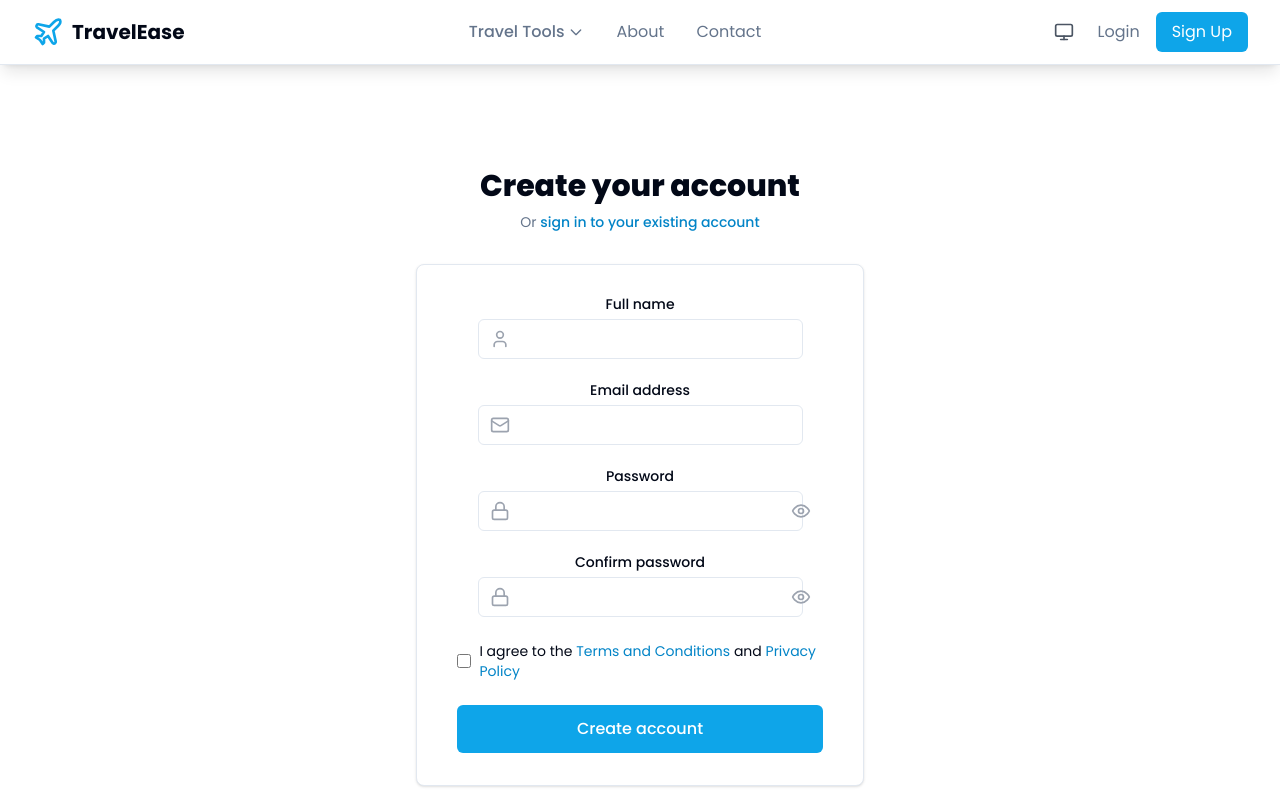
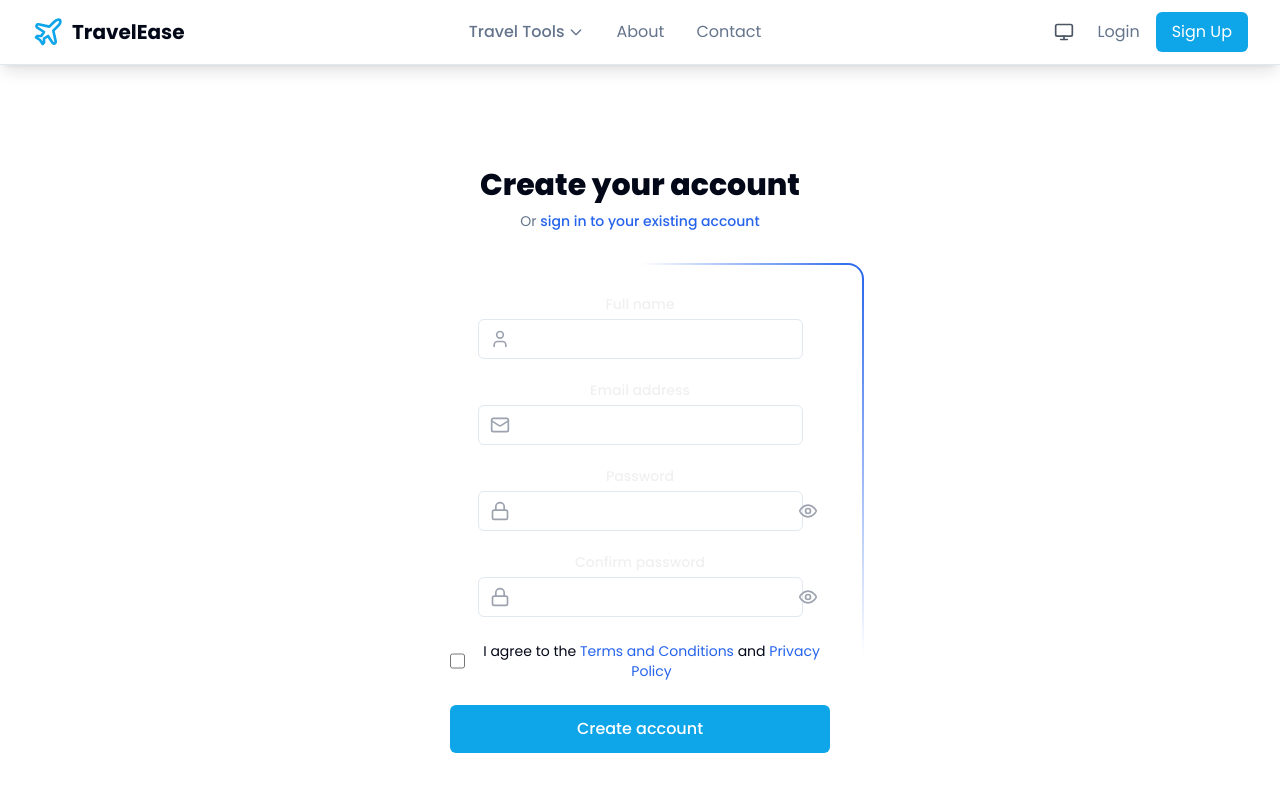
Before and after one commit to ayushiiaggarwall/go-explore-co, a React (Vite) app: page /register in a window 1280 px wide. Shown: the top 800 px of the page. Built offline with nearby package versions, Linux system fonts and the light colour scheme; no server answers.

Commit message:
Add Bauhaus card effect
Added the Bauhaus card effect to the login and signup panels. This includes creating the `bauhaus-card.tsx` component and integrating it into the project. The effect provides a unique visual style to the edges of these panels.

```diff
--- /dev/null
+++ b/src/components/ui/bauhaus-card.tsx
@@ -0,0 +1,104 @@
+"use client";
+import React, { useEffect, useRef } from "react";
+
+const BAUHAUS_CARD_STYLES = `
+.bauhaus-card {
+  position: relative;
+  z-index: 555;
+  width: 100%;
+  display: grid;
+  place-content: center;
+  place-items: center;
+  text-align: center;
+  box-shadow: 1px 12px 25px rgb(0,0,0/78%);
+  border-radius: var(--card-radius, 20px);
+  border: var(--card-border-width, 2px) solid transparent;
+  --rotation: 4.2rad;
+  background-image:
+    linear-gradient(var(--card-bg, #151419), var(--card-bg, #151419)),
+    linear-gradient(calc(var(--rotation,4.2rad)), var(--card-accent, #156ef6) 0, var(--card-bg, #151419) 30%, transparent 80%);
+  background-origin: border-box;
+  background-clip: padding-box, border-box;
+  color: var(--card-text-main, #f0f0f1);
+  padding: 2rem;
+}
+.bauhaus-card::before {
+  position: absolute;
+  content: "";
+  top: 0;
+  width: 100%;
+  height: 100%;
+  border-radius: var(--card-radius, 20px);
+  z-index: -1;
+  border: 0.155rem solid transparent;
+  -webkit-mask-composite: destination-out;
+  mask-composite: exclude;
+}
+`;
+
+function injectBauhausCardStyles() {
+  if (typeof window === "undefined") return;
+  if (!document.getElementById("bauhaus-card-styles")) {
+    const style = document.createElement("style");
+    style.id = "bauhaus-card-styles";
+    style.innerHTML = BAUHAUS_CARD_STYLES;
+    document.head.appendChild(style);
+  }
+}
+
+export interface BauhausCardProps {
+  children: React.ReactNode;
+  borderRadius?: string;
+  backgroundColor?: string;
+  accentColor?: string;
+  borderWidth?: string;
+  className?: string;
+}
+
+export const BauhausCard: React.FC<BauhausCardProps> = ({
+  children,
+  borderRadius = "1rem",
+  backgroundColor = "hsl(var(--card))",
+  accentColor = "hsl(var(--primary))",
+  borderWidth = "2px",
+  className = "",
+}) => {
+  const cardRef = useRef<HTMLDivElement>(null);
+
+  useEffect(() => {
+    injectBauhausCardStyles();
+    const card = cardRef.current;
+    const handleMouseMove = (e: MouseEvent) => {
+      if (card) {
+        const rect = card.getBoundingClientRect();
+        const x = e.clientX - rect.left - rect.width / 2;
+        const y = e.clientY - rect.top - rect.height / 2;
+        const angle = Math.atan2(-x, y);
+        card.style.setProperty("--rotation", angle + "rad");
+      }
+    };
+    if (card) {
+      card.addEventListener("mousemove", handleMouseMove);
+    }
+    return () => {
+      if (card) {
+        card.removeEventListener("mousemove", handleMouseMove);
+      }
+    };
+  }, []);
+
+  return (
+    <div
+      className={`bauhaus-card ${className}`}
+      ref={cardRef}
+      style={{
+        '--card-bg': backgroundColor,
+        '--card-accent': accentColor,
+        '--card-radius': borderRadius,
+        '--card-border-width': borderWidth,
+      } as React.CSSProperties}
+    >
+      {children}
+    </div>
+  );
+};
--- /dev/null
+++ b/src/components/ui/chronicle-button.tsx
@@ -0,0 +1,159 @@
+"use client";
+import React from "react";
+
+// Inline CSS as a string
+const styles = `
+.chronicleButton {
+  --chronicle-button-default-hover-color: var(--theme-color);
+  --chronicle-button-border-radius: var(--general-rounding, 8px);
+  border-radius: var(--chronicle-button-border-radius);
+  display: flex;
+  flex-direction: column;
+  align-items: center;
+  overflow: hidden;
+  line-height: 1;
+  padding: 1rem 1.232rem;
+  cursor: pointer;
+  border: none;
+  font-weight: 700;
+  background: var(--chronicle-button-background);
+  color: var(--chronicle-button-foreground);
+  transition: background 0.4s linear, color 0.4s linear;
+  will-change: background, color;
+  position: relative;
+}
+
+.chronicleButton:hover {
+  background: var(--chronicle-button-hover-background);
+  color: var(--chronicle-button-hover-foreground);
+}
+
+.chronicleButton span {
+  position: relative;
+  display: block;
+  perspective: 108px;
+}
+
+.chronicleButton span:nth-of-type(2) {
+  position: absolute;
+}
+
+.chronicleButton em {
+  font-style: normal;
+  display: inline-block;
+  font-size: 1.025rem;
+  color: inherit;
+  will-change: transform, opacity, color, transition;
+  transition: transform 0.55s cubic-bezier(.645,.045,.355,1), opacity 0.35s linear 0.2s, color 0.4s linear;
+}
+
+.chronicleButton span:nth-of-type(1) em {
+  transform-origin: top;
+}
+.chronicleButton span:nth-of-type(2) em {
+  opacity: 0;
+  transform: rotateX(-90deg) scaleX(.9) translate3d(0,10px,0);
+  transform-origin: bottom;
+}
+.chronicleButton:hover span:nth-of-type(1) em {
+  opacity: 0;
+  transform: rotateX(90deg) scaleX(.9) translate3d(0,-10px,0);
+}
+.chronicleButton:hover span:nth-of-type(2) em {
+  opacity: 1;
+  transform: rotateX(0deg) scaleX(1) translateZ(0);
+  transition: transform 0.75s cubic-bezier(.645,.045,.355,1), opacity 0.35s linear 0.3s, color 0.4s linear;
+}
+
+.chronicleButton.outlined {
+  background: transparent;
+  border: 2px solid var(--chronicle-button-background);
+  padding: calc(1rem - var(--outline-padding-adjustment)) 0;
+  color: var(--chronicle-button-background);
+  transition: border 0.4s linear, color 0.4s linear, background-color 0.4s linear;
+  will-change: border, color;
+}
+
+.chronicleButton.outlined:hover {
+  background: var(--outlined-button-background-on-hover, transparent);
+  border-color: var(--chronicle-button-hover-background);
+  color: var(--chronicle-button-hover-background);
+}
+
+.chronicleButton.outlined span:nth-of-type(1) em,
+.chronicleButton.outlined span:nth-of-type(2) em {
+  transition: color 0.4s linear;
+}
+
+.chronicleButton.outlined:hover span:nth-of-type(1) em,
+.chronicleButton.outlined:hover span:nth-of-type(2) em {
+  color: var(--chronicle-button-hover-background);
+}
+`;
+
+interface ChronicleButtonProps {
+  text: string;
+  onClick?: () => void;
+  hoverColor?: string;
+  width?: string;
+  outlined?: boolean;
+  outlinePaddingAdjustment?: string;
+  borderRadius?: string;
+  outlinedButtonBackgroundOnHover?: string;
+  customBackground?: string;
+  customForeground?: string;
+  hoverForeground?: string;
+}
+
+export const ChronicleButton: React.FC<ChronicleButtonProps> = ({
+  text,
+  onClick,
+  hoverColor = "#a594fd",
+  width = "160px",
+  outlined = false,
+  outlinePaddingAdjustment = "2px",
+  borderRadius = "8px",
+  outlinedButtonBackgroundOnHover = "transparent",
+  customBackground = "#fff",
+  customForeground = "#111014",
+  hoverForeground = "#111014",
+}) => {
+  // Inject styles once
+  React.useEffect(() => {
+    if (typeof window === "undefined") return;
+    if (!document.getElementById("chronicle-button-style")) {
+      const style = document.createElement("style");
+      style.id = "chronicle-button-style";
+      style.innerHTML = styles;
+      document.head.appendChild(style);
+    }
+  }, []);
+
+  const buttonStyle = {
+    "--chronicle-button-background": customBackground,
+    "--chronicle-button-foreground": customForeground,
+    "--chronicle-button-hover-background": hoverColor,
+    "--chronicle-button-hover-foreground": hoverForeground,
+    "--outline-padding-adjustment": outlinePaddingAdjustment,
+    "--chronicle-button-border-radius": borderRadius,
+    "--outlined-button-background-on-hover": outlinedButtonBackgroundOnHover,
+    width: width,
+    borderRadius: borderRadius,
+  } as React.CSSProperties;
+
+  return (
+    <button
+      className={`chronicleButton${outlined ? " outlined" : ""}`}
+      onClick={onClick}
+      style={buttonStyle}
+      type="button"
+    >
+      <span>
+        <em>{text}</em>
+      </span>
+      <span>
+        <em>{text}</em>
+      </span>
+    </button>
+  );
+};
--- a/src/index.css
+++ b/src/index.css
@@ -68,3 +68,21 @@
     filter: drop-shadow(0 4px 3px rgba(0, 0, 0, 0.4)) drop-shadow(0 2px 2px rgba(0, 0, 0, 0.2));
   }
 }
+
+/* Bauhaus Card Variables */
+:root {
+  --bauhaus-card-bg: hsl(var(--card));
+  --bauhaus-card-separator: hsl(var(--border));
+  --bauhaus-card-accent: hsl(var(--primary));
+  --bauhaus-card-radius: 1rem;
+  --bauhaus-card-border-width: 2px;
+  --bauhaus-card-inscription-top: hsl(var(--muted-foreground));
+  --bauhaus-card-inscription-main: hsl(var(--foreground));
+  --bauhaus-card-inscription-sub: hsl(var(--muted-foreground));
+  --bauhaus-card-inscription-progress-label: hsl(var(--muted-foreground));
+  --bauhaus-card-inscription-progress-value: hsl(var(--foreground));
+  --bauhaus-card-progress-bar-bg: hsl(var(--muted));
+  --bauhaus-chronicle-bg: hsl(var(--primary));
+  --bauhaus-chronicle-fg: hsl(var(--primary-foreground));
+  --bauhaus-chronicle-hover-fg: hsl(var(--primary-foreground));
+}
--- a/src/pages/Register.tsx
+++ b/src/pages/Register.tsx
@@ -5,6 +5,7 @@ import { useAuth } from '../hooks/useAuth';
 import { validateEmail, validateRequired, validatePassword } from '../utils/validation';
 import Button from '../components/ui/Button';
 import Input from '../components/ui/input';
+import { BauhausCard } from '../components/ui/bauhaus-card';
 
 export default function Register() {
   const { register, isLoading } = useAuth();
@@ -79,7 +80,7 @@ export default function Register() {
           Or{' '}
           <Link
             to="/login"
-            className="font-medium text-sky-600 hover:text-sky-500"
+            className="font-medium text-primary hover:text-primary/80"
           >
             sign in to your existing account
           </Link>
@@ -87,8 +88,12 @@ export default function Register() {
       </div>
 
       <div className="mt-8 sm:mx-auto sm:w-full sm:max-w-md">
-        <div className="bg-card py-8 px-4 shadow sm:rounded-lg sm:px-10 border border-border">
-          <form className="space-y-6" onSubmit={handleSubmit}>
+        <BauhausCard
+          accentColor="hsl(var(--primary))"
+          backgroundColor="hsl(var(--card))"
+          borderRadius="1rem"
+        >
+          <form className="space-y-6 w-full" onSubmit={handleSubmit}>
             <Input
               label="Full name"
               name="name"
@@ -164,15 +169,15 @@ export default function Register() {
                 name="agree-terms"
                 type="checkbox"
                 required
-                className="h-4 w-4 text-sky-600 focus:ring-sky-500 border-border rounded bg-background"
+                className="h-4 w-4 text-primary focus:ring-primary border-border rounded bg-background"
               />
               <label htmlFor="agree-terms" className="ml-2 block text-sm text-foreground">
                 I agree to the{' '}
-                <a href="#" className="text-sky-600 hover:text-sky-500">
+                <a href="#" className="text-primary hover:text-primary/80">
                   Terms and Conditions
                 </a>{' '}
                 and{' '}
-                <a href="#" className="text-sky-600 hover:text-sky-500">
+                <a href="#" className="text-primary hover:text-primary/80">
                   Privacy Policy
                 </a>
               </label>
@@ -189,7 +194,7 @@ export default function Register() {
           </form>
 
           {successMessage && (
-            <div className="mt-6 bg-green-50 border border-green-200 rounded-md p-4">
+            <div className="mt-6 bg-green-50 border border-green-200 rounded-md p-4 w-full">
               <p className="text-sm text-green-800">{successMessage}</p>
               <p className="text-sm text-green-600 mt-2">
                 After verifying your email, you can{' '}
@@ -199,7 +204,7 @@ export default function Register() {
               </p>
             </div>
           )}
-        </div>
+        </BauhausCard>
       </div>
     </div>
   );
```
Also changed, not shown: src/pages/Login.tsx (+12 -7 lines).
